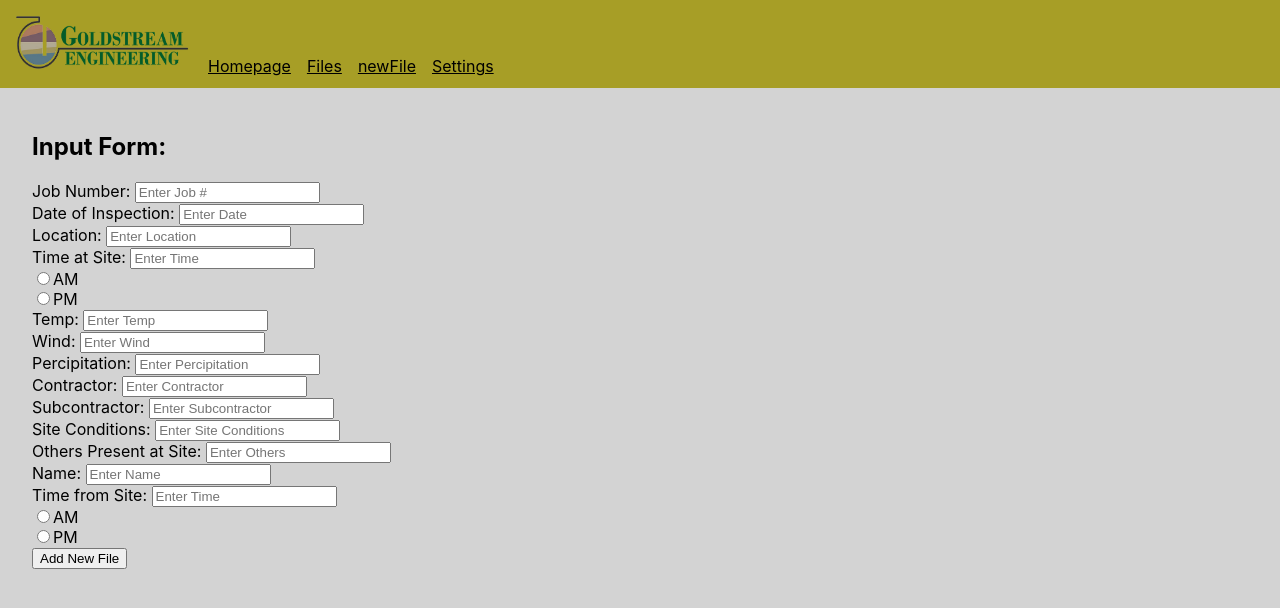
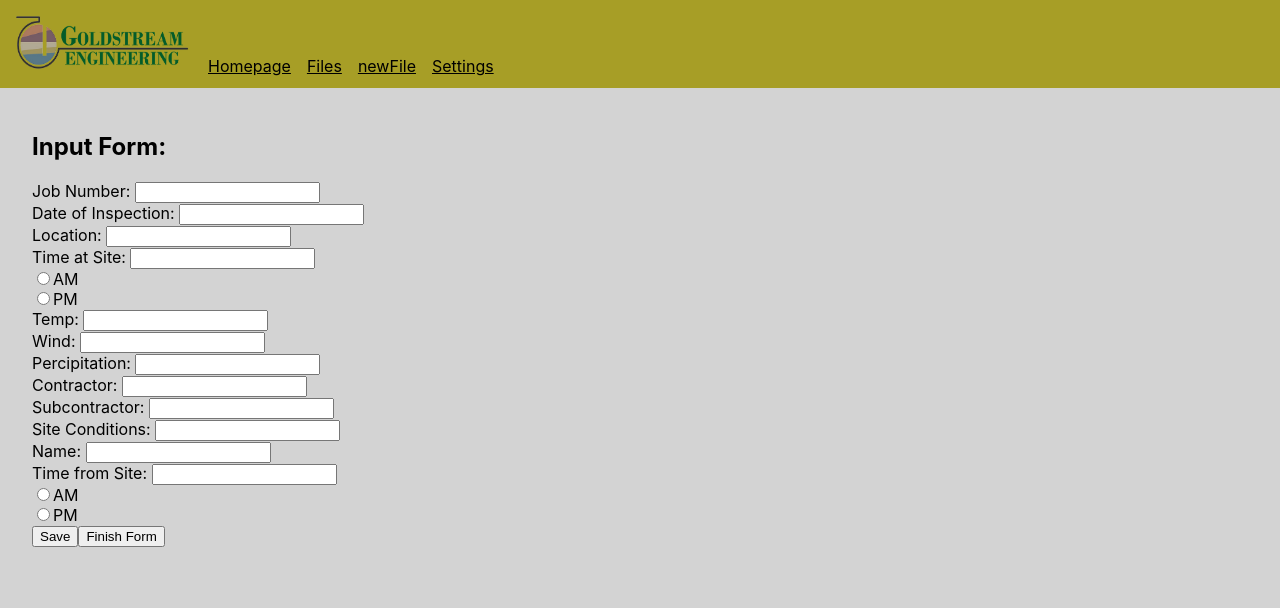
Before and after one commit to riggja/Goldstream-App, a React (Create React App) app in the folder gold-app/: page /newFile in a window 1280 px wide. Shown: the top 608 px of the page. Built offline with nearby package versions, Linux system fonts and the light colour scheme.

Commit message:
add save feature

```diff
--- a/gold-app/src/pages/newFile.js
+++ b/gold-app/src/pages/newFile.js
@@ -1,36 +1,102 @@
 import React, { Component } from 'react';
 import Button from 'react-bootstrap/Button'
 import Form from 'react-bootstrap/Form'
-import Col from 'react-bootstrap/Col';
 import Row from 'react-bootstrap/Row';
 import '../css/style.css';
 
-class newFile extends Component {
+
+export default class newFile extends Component {
+    documentData;
+    constructor(props) {
+        super(props);
+        this.handleChange = this.handleChange.bind(this);
+        this.handleFormSubmit = this.handleFormSubmit.bind(this);
+        this.state = {
+            number: '',
+            date: '',
+            location: '',
+            time: '',
+            temp: '',
+            wind: '',
+            percip: '',
+            contractor: '',
+            sub: '',
+            site: '',
+            name: '',
+            timef: ''
+        }
+    }
+
+handleChange= (e)=> {
+    this.setState({[e.target.name]:e.target.value});
+}
+// on form submit...
+handleFormSubmit(e) {
+    e.preventDefault()
+    localStorage.setItem('document',JSON.stringify(this.state));
+}
+
+// React Life Cycle
+componentDidMount() {
+    this.documentData = JSON.parse(localStorage.getItem('document'));
+
+    if (localStorage.getItem('document')) {
+        this.setState({
+            number: this.documentData.number,
+            date: this.documentData.date,
+            location: this.documentData.location,
+            time: this.documentData.time,
+            temp: this.documentData.temp,
+            wind: this.documentData.wind,
+            percip: this.documentData.percip,
+            contractor: this.documentData.contractor,
+            sub: this.documentData.sub,
+            site: this.documentData.site,
+            name: this.documentData.name,
+            timef: this.documentData.timef
+    })
+    } else {
+        this.setState({
+            number: '',
+            date: '',
+            location: '',
+            time: '',
+            temp: '',
+            wind: '',
+            percip: '',
+            contractor: '',
+            sub: '',
+            site: '',
+            name: '',
+            timef: ''
+        })
+    }
+}
 
 render() {
-        return(
-            <main>
-               <section >
+    return (
+        <section className="container">
              <h1>
                 Input Form:
             </h1>
-                    <Form>
-                        <Form.Group controlId="JobNumber">
-                            <Form.Label>Job Number: </Form.Label>
-                            <Form.Control placeholder="Enter Job #" />
-                        </Form.Group>
-                        <Form.Group controlId="DateofInspection">
-                            <Form.Label>Date of Inspection: </Form.Label>
-                            <Form.Control placeholder="Enter Date" />
-                        </Form.Group>
-                        <Form.Group controlId="Location">
-                            <Form.Label>Location: </Form.Label>
-                            <Form.Control placeholder="Enter Location" />
-                        </Form.Group>
-                        <Form.Group controlId="Time">
-                            <Form.Label>Time at Site: </Form.Label>
-                            <Form.Control placeholder="Enter Time" />
-                        </Form.Group>
+            <form onSubmit={this.handleFormSubmit}>
+                <div className="form-group">
+                    <label>Job Number: </label>
+                    <input type="text" name="number" className="form-control" value={this.state.number} onChange={this.handleChange} />
+                </div>
+                <div className="form-group">
+                    <label>Date of Inspection: </label>
+                    <input type="text" name="date" className="form-control" value={this.state.date} onChange={this.handleChange} />
+                </div>
+                <div className="form-group">
+                    <label>Location: </label>
+                    <input type="text" name="location" className="form-control" value={this.state.location} onChange={this.handleChange} />
+                </div>
+                <div className="form-group">
+                    <label>Time at Site: </label>
+                    <input type="text" name="time" className="form-control" value={this.state.time} onChange={this.handleChange} />
+                </div>
+                <div>
                     <Form.Group as={Row}>
                         <Form.Check
                         type="radio"
@@ -45,42 +111,40 @@ class newFile extends Component {
                         id="formVerticalRadios2"
                         />
                     </Form.Group>
-                        <Form.Group controlId="Temp">
-                            <Form.Label>Temp: </Form.Label>
-                            <Form.Control placeholder="Enter Temp" />
-                        </Form.Group>
-                        <Form.Group controlId="Wind">
-                            <Form.Label>Wind: </Form.Label>
-                            <Form.Control placeholder="Enter Wind" />
-                        </Form.Group>
-                        <Form.Group controlId="Percipitation">
-                            <Form.Label>Percipitation: </Form.Label>
-                            <Form.Control placeholder="Enter Percipitation" />
-                        </Form.Group>
-                        <Form.Group controlId="Contractor">
-                            <Form.Label>Contractor: </Form.Label>
-                            <Form.Control placeholder="Enter Contractor" />
-                        </Form.Group>
-                        <Form.Group controlId="Subcontractor">
-                            <Form.Label>Subcontractor: </Form.Label>
-                            <Form.Control placeholder="Enter Subcontractor" />
-                        </Form.Group>
-                        <Form.Group controlId="SiteConditions">
-                            <Form.Label>Site Conditions: </Form.Label>
-                            <Form.Control size="lg" placeholder="Enter Site Conditions" />
-                        </Form.Group>
-                        <Form.Group controlId="Others">
-                            <Form.Label>Others Present at Site: </Form.Label>
-                            <Form.Control placeholder="Enter Others" />
-                        </Form.Group>
-                        <Form.Group controlId="Name">
-                            <Form.Label>Name: </Form.Label>
-                            <Form.Control placeholder="Enter Name" />
-                        </Form.Group>
-                        <Form.Group controlId="Time">
-                            <Form.Label>Time from Site: </Form.Label>
-                            <Form.Control placeholder="Enter Time" />
-                        </Form.Group>
+                </div>
+                <div className="form-group">
+                    <label>Temp: </label>
+                    <input type="text" name="temp" className="form-control" value={this.state.temp} onChange={this.handleChange} />
+                </div>
+                <div className="form-group">
+                    <label>Wind: </label>
+                    <input type="text" name="wind" className="form-control" value={this.state.wind} onChange={this.handleChange} />
+                </div>
+                <div className="form-group">
+                    <label>Percipitation: </label>
+                    <input type="text" name="percip" className="form-control" value={this.state.percip} onChange={this.handleChange} />
+                </div>
+                <div className="form-group">
+                    <label>Contractor: </label>
+                    <input type="text" name="contractor" className="form-control" value={this.state.contractor} onChange={this.handleChange} />
+                </div>
+                <div className="form-group">
+                    <label>Subcontractor: </label>
+                    <input type="text" name="sub" className="form-control" value={this.state.sub} onChange={this.handleChange} />
+                </div>
+                <div className="form-group">
+                    <label>Site Conditions: </label>
+                    <input type="text" name="site" className="form-control" value={this.state.site} onChange={this.handleChange} />
+                </div>
+                <div className="form-group">
+                    <label>Name: </label>
+                    <input type="text" name="name" className="form-control" value={this.state.name} onChange={this.handleChange} />
+                </div>
+                <div className="form-group">
+                    <label>Time from Site: </label>
+                    <input type="text" name="timef" className="form-control" value={this.state.timef} onChange={this.handleChange} />
+                </div>
+                <div>
                     <Form.Group as={Row}>
                         <Form.Check
                         type="radio"
@@ -95,12 +159,11 @@ class newFile extends Component {
                         id="formVerticalRadios2"
                         />
                     </Form.Group>
-                    </Form>
-                    <Button variant="outline-success">Add New File</Button>{' '}
+                </div>
+                <button type="submit" className="btn btn-primary btn-block">Save</button>
+                <button type="submit" className="btn btn-primary btn-block">Finish Form</button>
+            </form>
         </section>
-            </main>
     )
 }
 }
-
-export default newFile
```
Also changed, not shown: 1 other file (tests, documents, lock files or other folders). Lines whose indentation alone changed are shown as unchanged.
